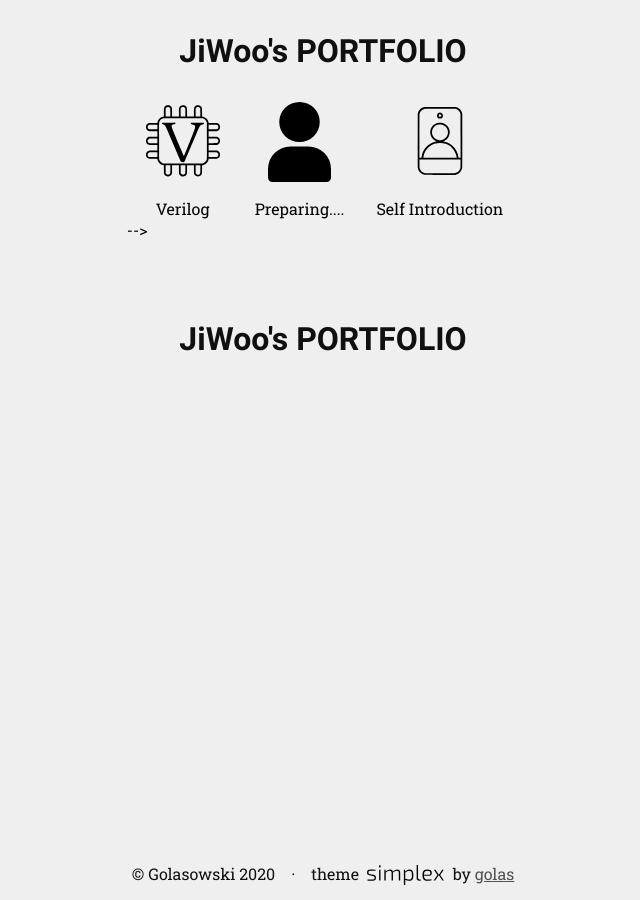
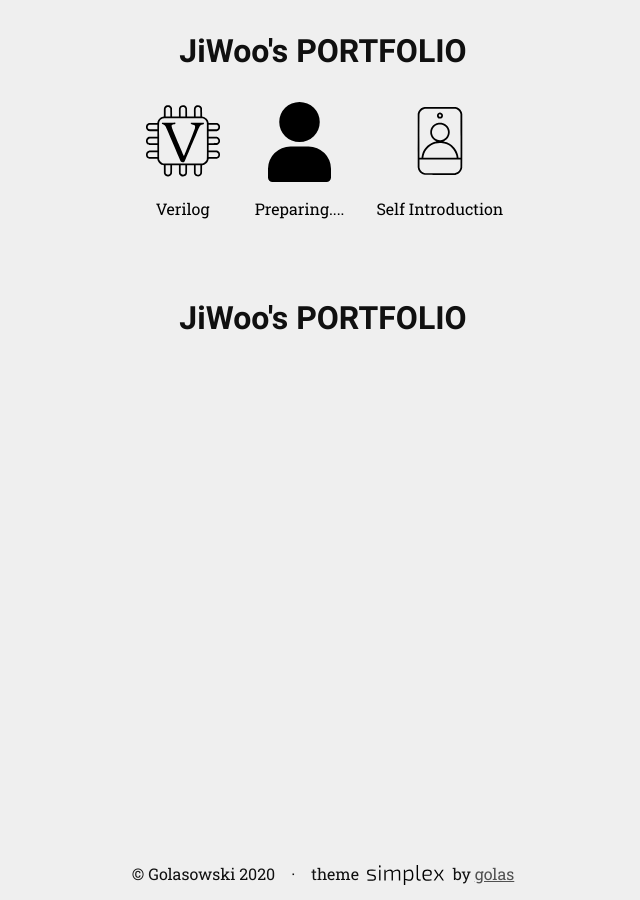
Before and after one commit to choijiwoo0609/choijiwoo0609.github.io, a Jekyll site: the page built from README.md, in a window 1280 px wide. Shown: the whole page, without its empty margins (317-957 px from the left). Built offline with Jekyll 4.4.1, drawn with Linux system fonts in a browser that asks for light colours; our own code applies the rules of GitHub Pages for plain Markdown files.

Commit message:
Update nav.html

```diff
--- a/_includes/nav.html
+++ b/_includes/nav.html
@@ -7,14 +7,14 @@
         <li class="item">
             <div class="item-controls">
                 <a href="{{ site.url }}/{{ item.url }}">
-                    {% if item.icon %}
-                        <img src="{{ site.url }}/{{ item.icon }}" class="nav-icon"
-                             data-default="{{ item.hue_rotate }}"
-                             data-hover="{{ item.hover_hue }}" />
+                {% if item.icon != nil %}
+                    <img src="{{ site.url }}/{{ item.icon }}"/>
                 {% endif %}
-                    <p class="nav-title"
-                       style="color: {{ item.hue }}"
-                       data-hover="{{ item.hover_hue }}">{{ item.title }}</p>
+                {% if item.hue != nil %}
+                    <p style="color: {{ item.hue }}">{{ item.title }}</p>
+                {% else %}
+                    <p>{{ item.title }}</p>
+                {% endif%}
                 </a>
 
             {% if item.subnav %}
@@ -27,34 +27,3 @@
         </li>
     {% endfor %}
 </ul>
-
-
-<!--{% if include.embedded != nil %}-->
-<!--<ul class="list">-->
-<!--{% else %}-->
-<!--<ul class="list primary">-->
-<!--{% endif %}-->
-<!--    {% for item in include.nav %}-->
-<!--        <li class="item">-->
-<!--            <div class="item-controls">-->
-<!--                <a href="{{ site.url }}/{{ item.url }}">-->
-<!--                {% if item.icon != nil %}-->
-<!--                    <img src="{{ site.url }}/{{ item.icon }}"/>-->
-<!--                {% endif %}-->
-<!--                {% if item.hue != nil %}-->
-<!--                    <p style="color: {{ item.hue }}">{{ item.title }}</p>-->
-<!--                {% else %}-->
-<!--                    <p>{{ item.title }}</p>-->
-<!--                {% endif%}-->
-<!--                </a>-->
-
-<!--            {% if item.subnav %}-->
-<!--                <a class="button-submenu" href="#"><i class="arrow"></i></a>-->
-<!--            </div>-->
-<!--                {% include nav.html nav=item.subnav embedded=true %}-->
-<!--            {% else %}-->
-<!--            </div>-->
-<!--            {% endif %}-->
-<!--        </li>   -->
-<!--    {% endfor %}-->
-<!--</ul>-->
```
Lines whose indentation alone changed are shown as unchanged.
